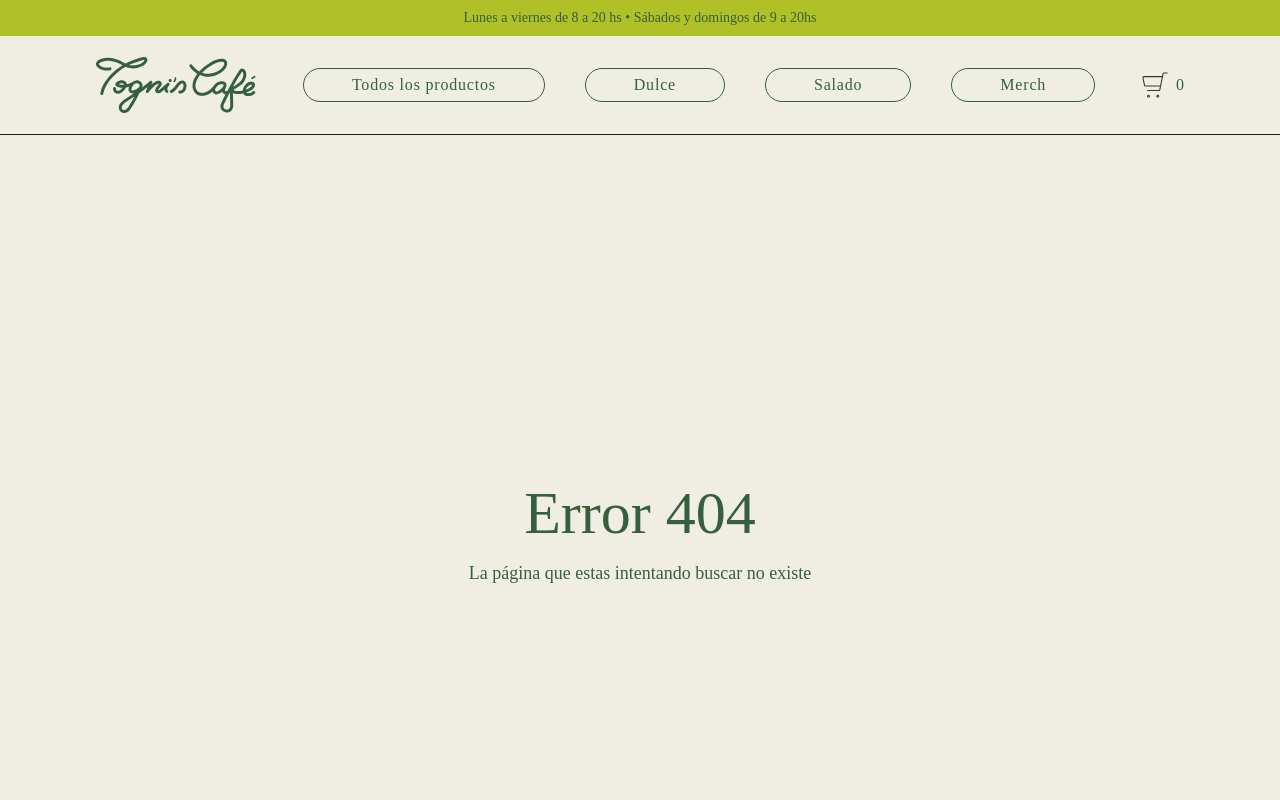
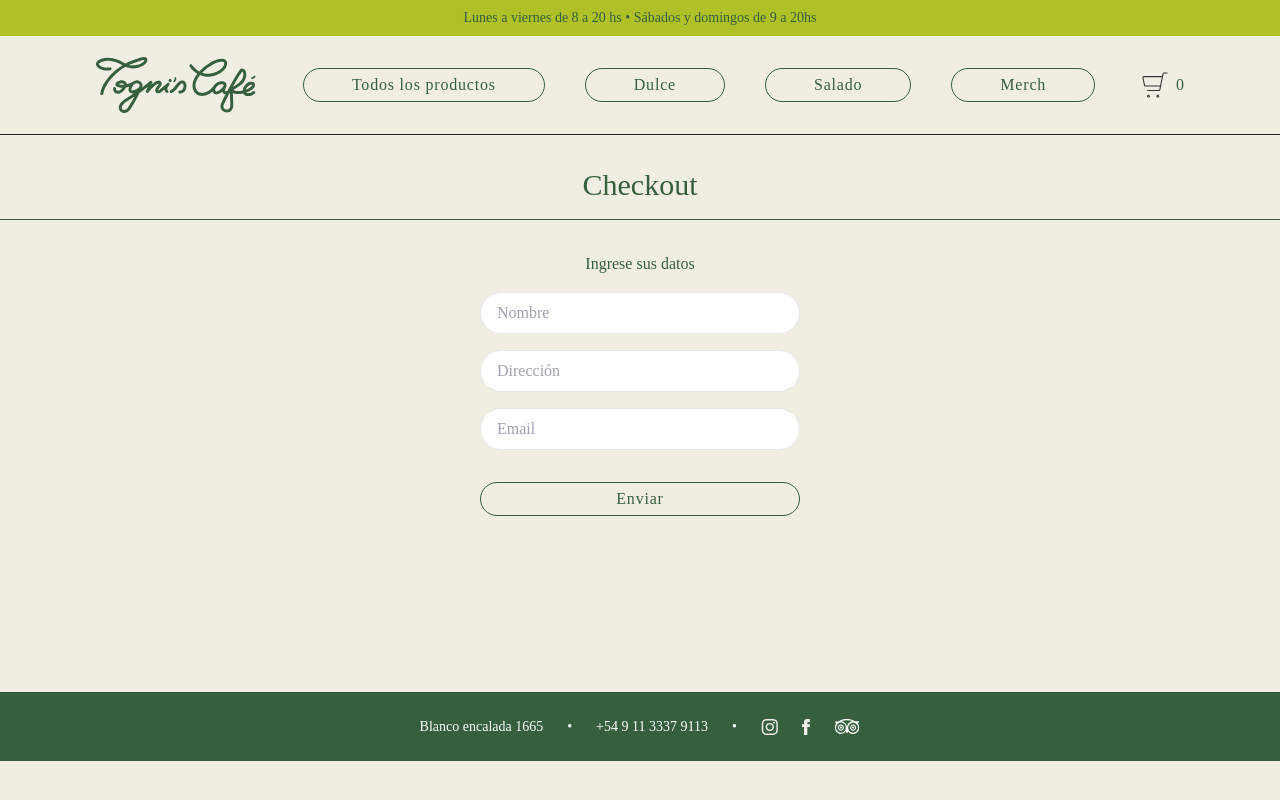
Before and after one commit to sofibaserga/ReactJS, a React (Vite) app: page /checkout in a window 1280 px wide. Before the commit this address led to /not-found. Shown: the top 800 px of the page. Built offline with nearby package versions, Linux system fonts and the light colour scheme.

Commit message:
carga provisoria de proyecto final

```diff
--- a/src/App.jsx
+++ b/src/App.jsx
@@ -5,12 +5,17 @@ import ItemListContainer from './components/ItemListContainer/ItemListContainer.
 import Footer from './components/Footer/Footer.jsx'
 import Notfound from './components/NotFound/NotFound.jsx'
 import ItemDetailContainer from './components/ItemDetailContainer/ItemDetailContainer.jsx'
+import { CartProvider } from './context/CartContext.jsx'
+import CartView from './components/CartView/CartView.jsx'
+import Checkout from './components/Checkout/Checkout.jsx'
 
 
 function App() {
 
   return (
-    <>
+
+    <CartProvider>
+
       <BrowserRouter>
 
         <Navbar />
@@ -19,6 +24,8 @@ function App() {
           <Route path="/" element={<ItemListContainer greeting="Tienda Online" />} />
           <Route path="/category/:categoryId" element={<ItemListContainer />} />
           <Route path="/item/:itemId" element={<ItemDetailContainer />} />
+          <Route path="/cart" element={<CartView />} />
+         /*  <Route path="/checkout" element={<Checkout />} /> */
 
           <Route path="/not-found" element={<Notfound />} />
           <Route path="*" element={<Navigate to={"/not-found"} />} />
@@ -27,7 +34,8 @@ function App() {
         <Footer />
 
       </BrowserRouter>
-    </>
+
+    </CartProvider>
   )
 }
 
--- /dev/null
+++ b/src/components/CartView/CartView.jsx
@@ -0,0 +1,67 @@
+import { useContext } from "react"
+import { CartContext } from "../../context/CartContext"
+import Boton from "../Boton/Boton"
+import EmptyCart from "../EmptyCart/EmptyCart"
+import { Link } from "react-router-dom"
+
+
+const CartView = () => {
+    const { cart, totalCart, clearCart, removeItem } = useContext(CartContext)
+
+    if (cart.length === 0) return <EmptyCart />
+
+    return (
+        <section className="container m-auto mt-8">
+            <div className="border-b border-verdeOscuroTognis mb-8">
+                <h2 className="text-3xl mb-4 text-center">Carrito de compras</h2>
+            </div>
+            <div className="mx-20">
+                <ul className="flex items-center border-b border-verdeOscuroTognis/50 py-4 justify-center gap-32 font-medium">
+                    <li>
+                        <p>Nombre</p>
+                    </li>
+                    <li>
+                        <p>Precio unitario</p>
+                    </li>
+                    <li>
+                        <p>Cantidad</p>
+                    </li>
+                    <li>
+                        <p>Precio subtotal</p>
+                    </li>
+                </ul>
+
+
+                <ul className="mb-20">
+                    {
+                        cart.map((item) => (
+                            <li key={item.id} className="flex items-center border-b border-verdeOscuroTognis/50 py-8 justify-between">
+                                <img src={item.portada} alt="Cart img" className="w-32 rounded-3xl" />
+
+                                <h3>{item.name}</h3>
+                                <p>$ {item.price}</p>
+                                <p>Cantidad: {item.cantidad}</p>
+                                <p>$ {item.price * item.cantidad}</p>
+
+
+                                <Boton onClick={() => removeItem(item.id)}>
+                                    Eliminar
+                                </Boton>
+                            </li>
+                        ))
+                    }
+                </ul>
+                <div className="flex items-start justify-between gap-10 mb-20">
+                    <Boton onClick={clearCart}>Vaciar carrito</Boton>
+                    <div className="flex flex-col items-end">
+                        <h4 className="text-xl">TOTAL: ${totalCart()}</h4>
+                        <Boton className="border-verdeClaroTognis bg-verdeClaroTognis text-white my-8 hover:bg-verdeMasClaroTognis"><Link to="/checkout">Terminar mi compra</Link></Boton>
+                    </div>
+                </div>
+
+            </div>
+        </section>
+    )
+}
+
+export default CartView
--- /dev/null
+++ b/src/components/Checkout/Checkout.jsx
@@ -0,0 +1,102 @@
+import { useContext, useState } from "react";
+import { CartContext } from "../../context/CartContext";
+import { db } from "../../firebase/config";
+import { collection, addDoc, setDoc, doc, updateDoc, getDoc } from "firebase/firestore";
+
+
+const Checkout = () => {
+    const { cart, totalCart, clearCart } = useContext(CartContext);
+
+    const [values, setValues] = useState({
+        nombre: "",
+        direccion: "",
+        email: "",
+    });
+
+    const [orderId, setOrderId] = useState(null);
+
+    const handleInputChange = (e) => {
+        setValues({
+            ...values,
+            [e.target.name]: e.target.value,
+        });
+    };
+
+    const handleSubmit = (e) => {
+        e.preventDefault();
+
+        const orden = {
+            cliente: values,
+            items: cart,
+            total: totalCart(),
+            fecha: new Date(),
+        };
+
+        const ordersRef = collection(db, "orders");
+
+
+        addDoc(ordersRef, orden).then((doc) => {
+            setOrderId(doc.id)
+            clearCart()
+
+        });
+
+
+    };
+
+    if (orderId) {
+        return (
+            <div className="container m-auto my-40 flex flex-col items-center">
+                <h2 className="text-3xl mb-4 text-center">Gracias por tu compra</h2>
+                <p>Tu código de orden es: {orderId}</p>
+            </div>
+        );
+    }
+
+    return (
+        <section className="container m-auto mt-8">
+            <div className="border-b border-verdeOscuroTognis mb-8">
+                <h2 className="text-3xl mb-4 text-center">Checkout</h2>
+            </div>
+            <div className="flex flex-col items-center mb-40">
+                <h4>Ingrese sus datos</h4>
+                <form
+                    onSubmit={handleSubmit}
+                    className="flex flex-col gap-4 w-80 mt-4"
+                >
+                    <input
+                        className="border py-2 px-4 rounded-full"
+                        type="text"
+                        placeholder="Nombre"
+                        value={values.nombre}
+                        onChange={handleInputChange}
+                        name="nombre"
+                    />
+
+                    <input
+                        className="border py-2 px-4 rounded-full"
+                        type="text"
+                        placeholder="Dirección"
+                        value={values.direccion}
+                        onChange={handleInputChange}
+                        name="direccion"
+                    />
+                    <input
+                        className="border py-2 px-4 rounded-full"
+                        type="email"
+                        placeholder="Email"
+                        value={values.email}
+                        onChange={handleInputChange}
+                        name="email"
+                    />
+                    <button type="submit" className="border-solid border border-verdeOscuroTognis rounded-full flex items-center justify-center py-1 px-12 text-center tracking-wider text-verdeOscuroTognis my-4 hover:bg-verdeOscuroTognis hover:text-white">
+                        Enviar
+                    </button>
+                </form>
+            </div>
+        </section>
+    );
+};
+
+
+export default Checkout;
--- /dev/null
+++ b/src/components/EmptyCart/EmptyCart.jsx
@@ -0,0 +1,18 @@
+import { Link } from "react-router-dom"
+import Boton from "../Boton/Boton"
+
+
+const EmptyCart = () => {
+
+    return (
+        <section className="flex flex-col items-center my-40">
+            <h2 className="text-2xl text-center mb-12">¡Tu carrito está vacío!</h2>
+            <p className="text-center mb-2 text-lg">Buscar productos</p>
+            <Boton>
+                <Link to={"/"}>Ver más</Link>
+            </Boton>
+        </section>
+    )
+}
+
+export default EmptyCart
--- a/src/components/ItemCard/ItemCard.jsx
+++ b/src/components/ItemCard/ItemCard.jsx
@@ -3,16 +3,21 @@ import { Link } from "react-router-dom";
 import Boton from "../Boton/Boton";
 
 
-const ItemCard = ({item}) => {
+const ItemCard = ({ item }) => {
 
   return (
-      <Link to={`/item/${item.id}`} className="text-center flex flex-col items-center justify-end	pb-10">
+    <div className="text-center flex flex-col items-center justify-end	pb-10">
+      <Link to={`/item/${item.id}`} >
         <img src={item.portada} alt={item.name} className="rounded-3xl mb-8 w-80" />
+      </Link>
+
       <h3 className="text-lg mb-1 font-medinoum">{item.name}</h3>
       <p className="w-80 mb-4">{item.description}</p>
       <p className="text-lg text-verdeClaroTognis ">${item.price}</p>
-        <Boton>Ver más</Boton>
-      </Link>
+      <Boton>
+        <Link to={`/item/${item.id}`}>Ver más</Link>
+      </Boton>
+    </div>
   );
 };
 
--- a/src/components/ItemDetail/ItemDetail.jsx
+++ b/src/components/ItemDetail/ItemDetail.jsx
@@ -1,7 +1,23 @@
 import Boton from "../Boton/Boton";
+import { useContext, useState } from "react";
+import QuantitySelector from "../QuantitySelector/QuantitySelector";
+import { CartContext } from "../../context/CartContext";
+import { Link } from "react-router-dom";
+
 
 
 const ItemDetail = ({ item }) => {
+
+    const [cantidad, setCantidad] = useState(1)
+    const { addToCart, isInCart } = useContext(CartContext)
+
+    const handleAgregar = () => {
+        const itemToCart = {
+            ...item,
+            cantidad
+        }
+        addToCart(itemToCart)
+    }
 
     return (
         <div className="py-1 bg-verdeOscuroTognis">
@@ -14,9 +30,25 @@ const ItemDetail = ({ item }) => {
                     <p className="text-xl font-light text-white mb-4">{item.description}</p>
                     <p className="text-xl text-verdeClaroTognis mb-8">${item.price}</p>
 
-                    <div className="border-b border-t border-negroTognis/30">
-                        <Boton className="border-white text-white my-8 hover:bg-white/20">Agregar al carrito</Boton>
-                    </div>
+                    {
+                        isInCart(item.id)
+                            ? <div className="border-b border-t border-negroTognis/30">
+                                <Boton className="bg-verdeClaroTognis text-white my-8 hover:bg-verdeMasClaroTognis"><Link to="/cart">Terminar mi compra</Link></Boton>
+                            </div>
+                            : <>
+
+                                <QuantitySelector
+                                    cantidad={cantidad}
+                                    stock={item.stock}
+                                    setCantidad={setCantidad}
+                                />
+
+
+                                <div className="border-b border-t border-negroTognis/30">
+                                    <Boton className="bg-verdeClaroTognis text-white my-8 hover:bg-verdeMasClaroTognis" onClick={handleAgregar}>Agregar al carrito</Boton>
+                                </div>
+                            </>
+                    }
 
                 </div>
             </div>
--- a/src/components/Navbar/CartWidget.jsx
+++ b/src/components/Navbar/CartWidget.jsx
@@ -1,14 +1,18 @@
+import { Link } from 'react-router-dom'
 import cartIcon from '../../assets/img/Navbar/shopping-cart.svg'
+import { useContext } from 'react'
+import { CartContext } from '../../context/CartContext'
 
+const CartWidget = () => {
 
-const NavLink = () => {
+    const { itemsInCart } = useContext(CartContext)
 
     return (
-        <div className='flex flex-row items-center'>
+        <Link to="/cart" className='flex flex-row items-center cursor-pointer'>
             <img src={cartIcon} alt="Carrito de compras" />
-            <span className='ms-2'> 0 </span>
-        </div>
+            <span className='ms-2'> { itemsInCart() } </span>
+        </Link>
     )
 }
 
-export default NavLink;
+export default CartWidget;
--- /dev/null
+++ b/src/components/QuantitySelector/QuantitySelector.jsx
@@ -0,0 +1,24 @@
+
+
+import Boton from "../Boton/Boton";
+
+const QuantitySelector = ({ cantidad, stock, setCantidad }) => {
+
+    const handleSumar = () => {
+        cantidad < stock && setCantidad(cantidad + 1)
+    }
+
+    const handleRestar = () => {
+        cantidad > 1 && setCantidad(cantidad - 1)
+    }
+
+    return (
+        <div className="flex gap-4 items-center">
+            <Boton className="bg-verdeClaroTognis text-white py-2 px-4 my-8 hover:bg-verdeMasClaroTognis" onClick={handleRestar}>-</Boton>
+            <span className="text-white">{cantidad}</span>
+            <Boton className="bg-verdeClaroTognis text-white py-2 px-4 my-8 hover:bg-verdeMasClaroTognis" onClick={handleSumar}>+</Boton>
+        </div>
+    );
+};
+
+export default QuantitySelector;
--- /dev/null
+++ b/src/context/CartContext.jsx
@@ -0,0 +1,49 @@
+
+
+
+import { createContext, useState } from "react";
+
+export const CartContext = createContext()
+
+
+export const CartProvider = ({ children }) => {
+    const [cart, setCart] = useState([])
+
+    const addToCart = (item) => {
+      setCart([...cart, item])
+    }
+
+    const isInCart = (id) => {
+      return cart.some(item => item.id === id)
+    }
+
+    const clearCart = () => {
+      setCart([])
+    }
+
+    const itemsInCart = () => {
+        return cart.reduce((acc, item) => acc + item.cantidad, 0)
+    }
+
+    const totalCart = () => {
+        return cart.reduce((acc, item) => acc + (item.cantidad * item.price), 0)
+    }
+
+    const removeItem = (id) => {
+        setCart( cart.filter(item => item.id !== id) )
+    }
+
+    return (
+        <CartContext.Provider value={{
+            cart,
+            isInCart,
+            addToCart,
+            clearCart,
+            itemsInCart,
+            totalCart,
+            removeItem
+        }}>
+            {children}
+        </CartContext.Provider>
+    )
+}
--- a/tailwind.config.js
+++ b/tailwind.config.js
@@ -15,6 +15,7 @@ export default {
       colors: {
         verdeOscuroTognis: '#365F3D',
         verdeClaroTognis: '#AFC126',
+        verdeMasClaroTognis: '#BFCD51',
         cremaTognis: '#F0EEE3',
         negroTognis: '#202020',
       }
```
Lines whose indentation alone changed are shown as unchanged.
